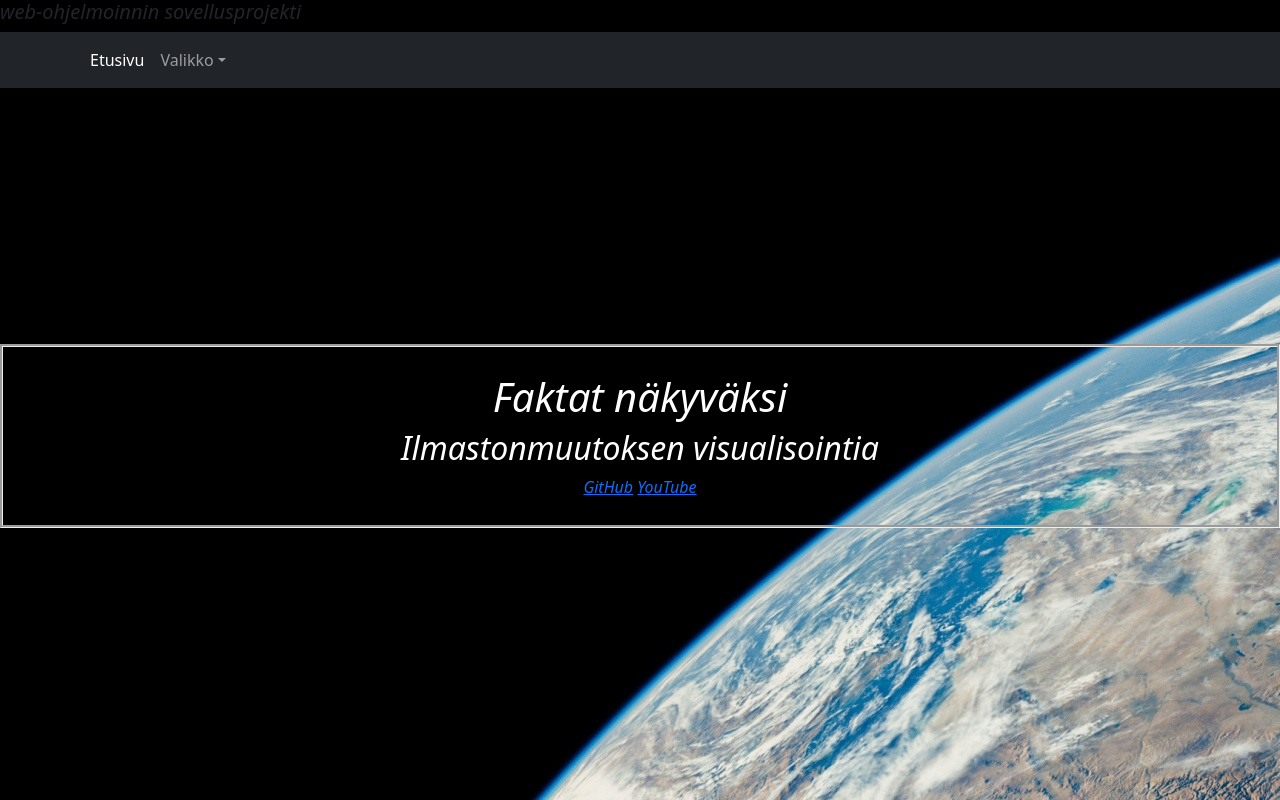
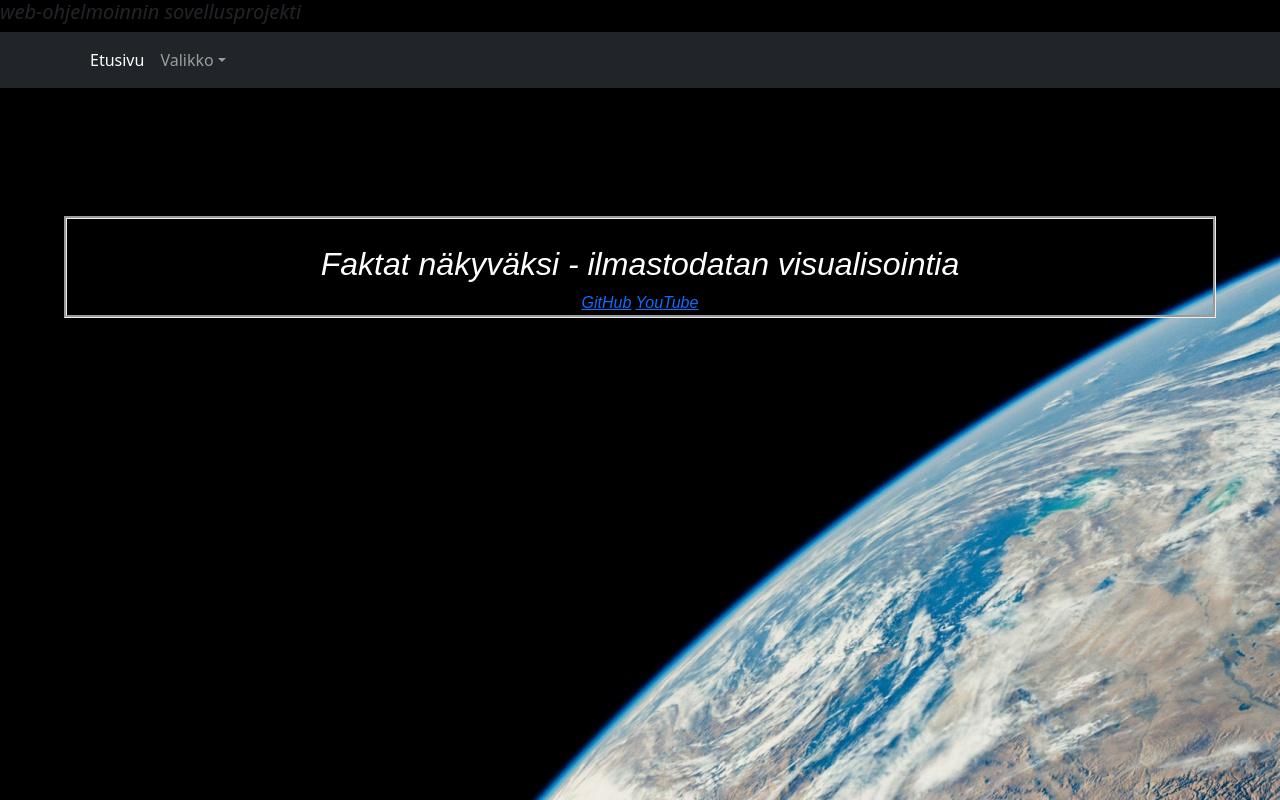
Before and after one commit to Climateproject/main, a React (Create React App) app: page / in a window 1280 px wide. Both pictures are taken after a click on the button "Etusivu". Shown: the top 800 px of the page. Built offline with nearby package versions, Linux system fonts and the light colour scheme.

Commit message:
päivitys

```diff
--- a/src/App.css
+++ b/src/App.css
@@ -49,13 +49,15 @@ body {
 
  .Etusivu{
   text-align:center;
-  margin-top: 20%;
-  margin-bottom: 20%;
-  font-style: oblique;
+  margin-top: 10%;
+  margin-bottom: 60%;
+  font-style: italic;
+  font-family: Arial, Helvetica, sans-serif;
   color: rgb(255, 255, 255);
   border-style: groove;
   padding-top: 2%;
-  padding-bottom: 2%;
+  margin-right: 5%;
+  margin-left: 5%;
  }
 
  h1{
@@ -81,14 +83,14 @@ label{
 
 }
 #fname{
-  width: 300px;
+  width: 189px;
     height: 30px;
     border: none;
     border-radius: 3px;
     padding-left: 8px
 }
 #lname{
-  width: 300px;
+  width: 189px;
   height: 30px;
   border: none;
   border-radius: 3px;
--- a/src/App.js
+++ b/src/App.js
@@ -133,8 +133,13 @@ function Testi()
          anomaly:{anomaly.anomaly}<br/>
          lcl:{anomaly.lcl}<br/>
          joku:{anomaly.ucl}
+         <div>
+          <div>
+            <div><Line data={anomaly}/></div>
+          </div>
+          </div>
+        </div>
 
-        </div>
       ))
 }
 
@@ -147,10 +152,7 @@ function Etusivu()
   return(
     <div class ="Etusivu">
       <div>
-      <h1>Faktat näkyväksi</h1>
-    </div>
-    <div>
-      <h2>Ilmastonmuutoksen visualisointia</h2>
+      <h2>Faktat näkyväksi - ilmastodatan visualisointia </h2>
     </div>
     <div>
       <a href="https://github.com/Climateproject/main"
```
